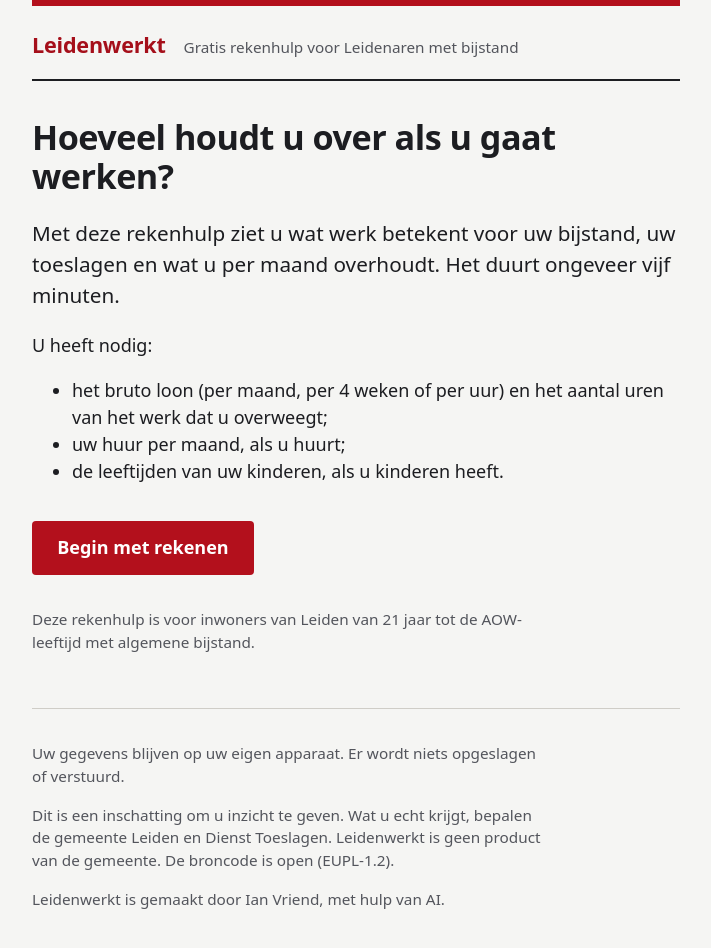
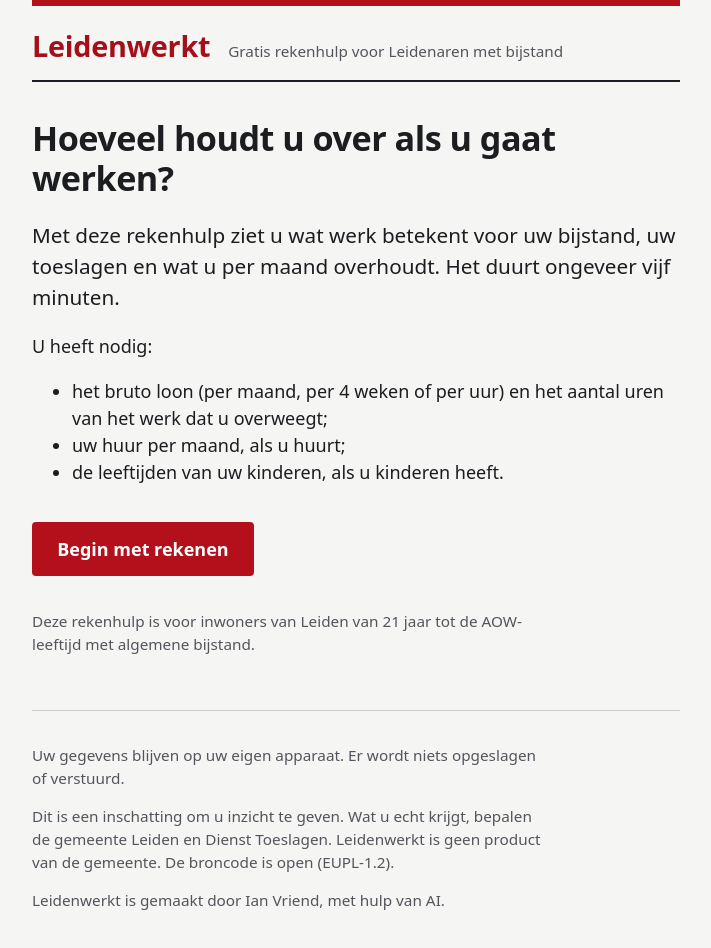
Before and after one commit to ISVISVISV/Leidenwerkt, a React (Vite) app in the folder app/: page / in a window 1280 px wide. Shown: the top 948 px of the page, without its empty margins (284-995 px from the left). Built offline with nearby package versions, Linux system fonts and the light colour scheme.

Commit message:
Naam Leidenwerkt in de kopregel groter (#15)
Co-authored-by: Ian Vriend <ISVISVISV@users.noreply.github.com>

```diff
--- a/app/src/styles.css
+++ b/app/src/styles.css
@@ -81,7 +81,8 @@ body {
   margin: 0;
   color: var(--leiden-tekst);
   font-weight: 700;
-  font-size: 1.2rem;
+  font-size: 1.6rem;
+  line-height: 1.15;
   letter-spacing: -0.01em;
 }
 
```
